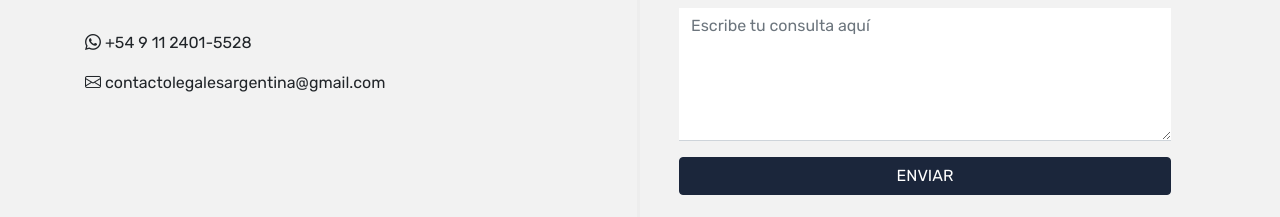
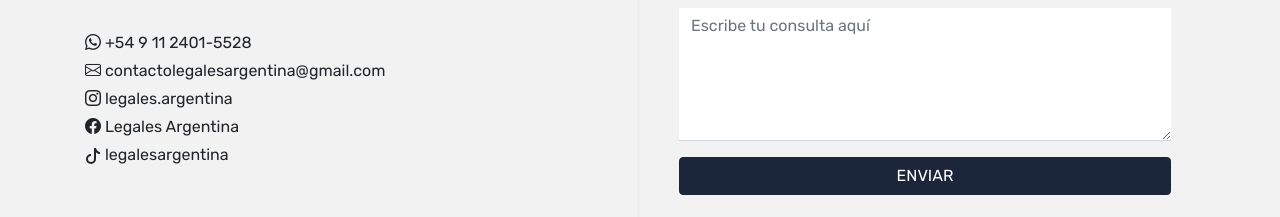
Before and after one commit to gonzalotardini/Legales-Argentina-WEB, a Vue app: page / in a window 1280 px wide. Shown: the part 1821-2038 px from the top of the page. Built offline with nearby package versions, Linux system fonts and the light colour scheme.

Commit message:
Fix redes

```diff
--- a/src/components/contact.vue
+++ b/src/components/contact.vue
@@ -9,23 +9,52 @@
             López, Provincia de Buenos Aires
           </p> -->
           <h1>¿Necesitás asesoramiento legal?</h1>
-          <h5>Completá el formulario y contanos tu consulta. Estamos listos para brindarte la mejor solución jurídica.</h5>
-          <p class="pt-4"><i class="bi bi-whatsapp"></i> +54 9 11 2401-5528</p>
-          <p class="text-nowrap"><i class="bi bi-envelope"></i> contactolegalesargentina@gmail.com</p>
-          <!-- <div class="map">
-            <iframe
-              src="https://www.google.com/maps/embed?pb=!1m18!1m12!1m3!1d3287.3858482199325!2d-58.47938661154669!3d-34.518451083332145!2m3!1f0!2f0!3f0!3m2!1i1024!2i768!4f13.1!3m3!1m2!1s0x95bcb1de8399a889%3A0x5dfe42db62447a9e!2sTorre%20View!5e0!3m2!1ses-419!2sar!4v1734095998042!5m2!1ses-419!2sar"
-              width="550"
-              height="550"
-              style="border: 0"
-              allowfullscreen=""
-              loading="lazy"
-              referrerpolicy="no-referrer-when-downgrade"
-            ></iframe>
-          </div> -->
+          <h5>
+            Completá el formulario y contanos tu consulta. Estamos listos para
+            brindarte la mejor solución jurídica.
+          </h5>
+          <p class="pt-4 mb-1"><i class="bi bi-whatsapp"></i> +54 9 11 2401-5528</p>
+          <p class="text-nowrap mb-1">
+            <i class="bi bi-envelope"></i> contactolegalesargentina@gmail.com
+          </p>
+          <p class="mb-1">
+            <a
+              class="bi bi-instagram mr-2"
+              href="https://www.instagram.com/legales.argentina/"
+              target="_blank"
+            >
+              legales.argentina</a
+            >
+          </p>
+          <p class="mb-1">
+            <a
+              class="bi bi-facebook mr-2"
+              href="https://www.facebook.com/LegalesDeArgentina?rdid=ABiJwCeu9B3TxV9T&share_url=https%3A%2F%2Fwww.facebook.com%2Fshare%2F1AMDxQDEpE%2F#"
+              target="_blank"
+            >
+              Legales Argentina</a
+            >
+          </p>
+          <p class="mb-1">
+            <a href="https://www.tiktok.com/@legalesargentina" target="_blank">
+              <svg
+                xmlns="http://www.w3.org/2000/svg"
+                width="16"
+                height="16"
+                fill="currentColor"
+                class="bi bi-tiktok"
+                viewBox="0 0 16 16"
+              >
+                <path
+                  d="M9 0h1.98c.144.715.54 1.617 1.235 2.512C12.895 3.389 13.797 4 15 4v2c-1.753 0-3.07-.814-4-1.829V11a5 5 0 1 1-5-5v2a3 3 0 1 0 3 3z"
+                />
+              </svg>
+              legalesargentina
+            </a>
+          </p>
         </b-col>
         <b-col md="6" sm="12">
-          <contactForm/>
+          <contactForm />
         </b-col>
       </b-row>
     </b-container>
@@ -37,7 +66,7 @@ import contactForm from "./contactForm.vue";
 
 export default {
   name: "contact",
-  components: {contactForm},
+  components: { contactForm },
   data() {
     return {
       form: {
@@ -46,15 +75,15 @@ export default {
         email: "",
         consulta: "",
       },
-      isDesktop: window.innerWidth >= 992
+      isDesktop: window.innerWidth >= 992,
     };
   },
-  methods:{
-    onSubmit(){
-      var hola="";
+  methods: {
+    onSubmit() {
+      var hola = "";
       return hola;
-    }
-  }
+    },
+  },
 };
 </script>
 <style>
@@ -92,22 +121,24 @@ export default {
   background-color: #f2f2f2;
 }
 
+.col-map a {
+  color: #212529 !important;
+}
+
 .border {
   border: var(--bs-border-width) var(--bs-border-style) var(--bs-border-color) !important;
   border-radius: 7px !important;
-    /* background-color: white; */
+  /* background-color: white; */
 }
 
 .contact-btn {
- background-color: #006b93 !important;
- border-color: #006b93 !important;
+  background-color: #006b93 !important;
+  border-color: #006b93 !important;
 }
 
 @media (max-width: 576px) {
   h1 {
     text-align: center !important;
   }
-
 }
-
 </style>
--- a/src/store.js
+++ b/src/store.js
@@ -10,7 +10,7 @@ export default new Vuex.Store({
       {title: "INICIO", href: "#inicio", action:""},
       // {title: "SOBRE NOSOTROS", href: "#sobreNosotros", action:""},
       {title: "ÁREAS DE PRÁCTICA", href: "#areasDePractica", action:""},
-      {title: "NUESTROS CLIENTES", href: "#nuestrosClientes", action:""},
+      // {title: "NUESTROS CLIENTES", href: "#nuestrosClientes", action:""},
       {title: "CONTACTO", href: "#contacto", action:""},
     ]
   },
```
